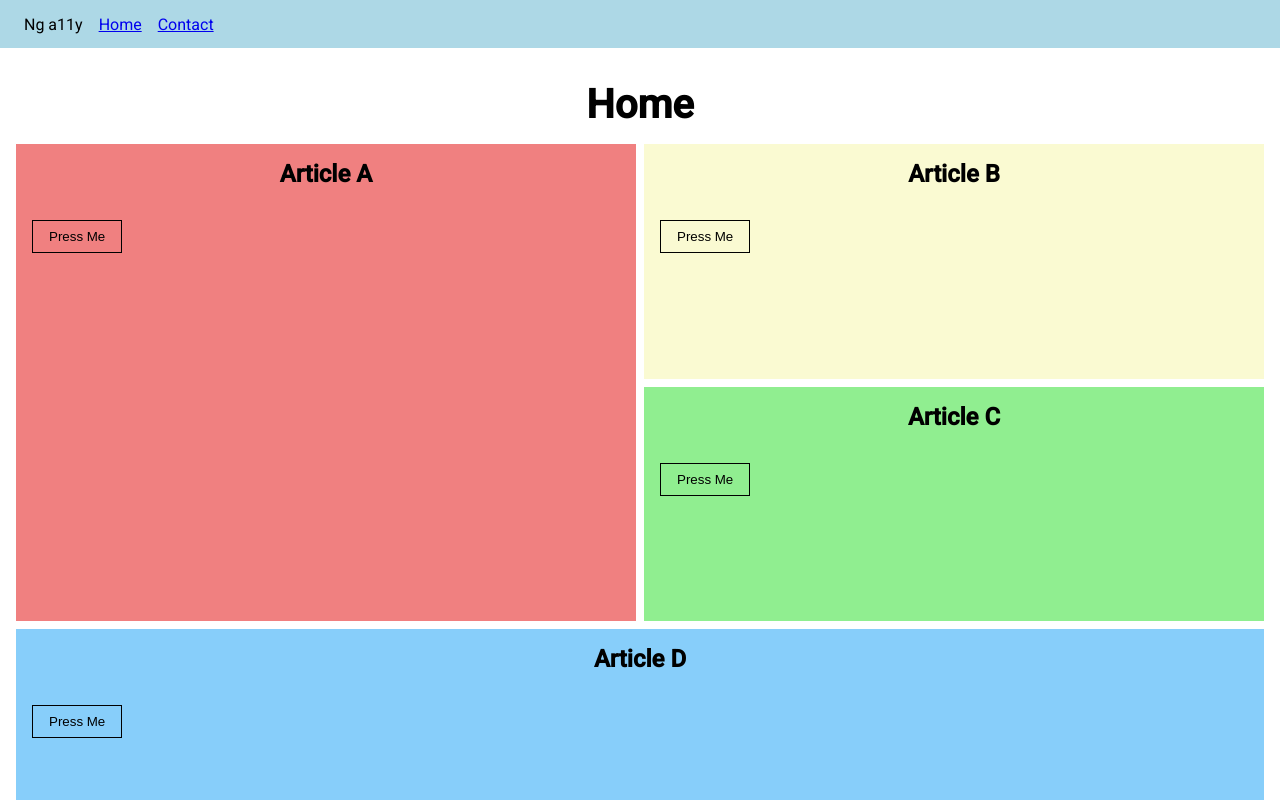
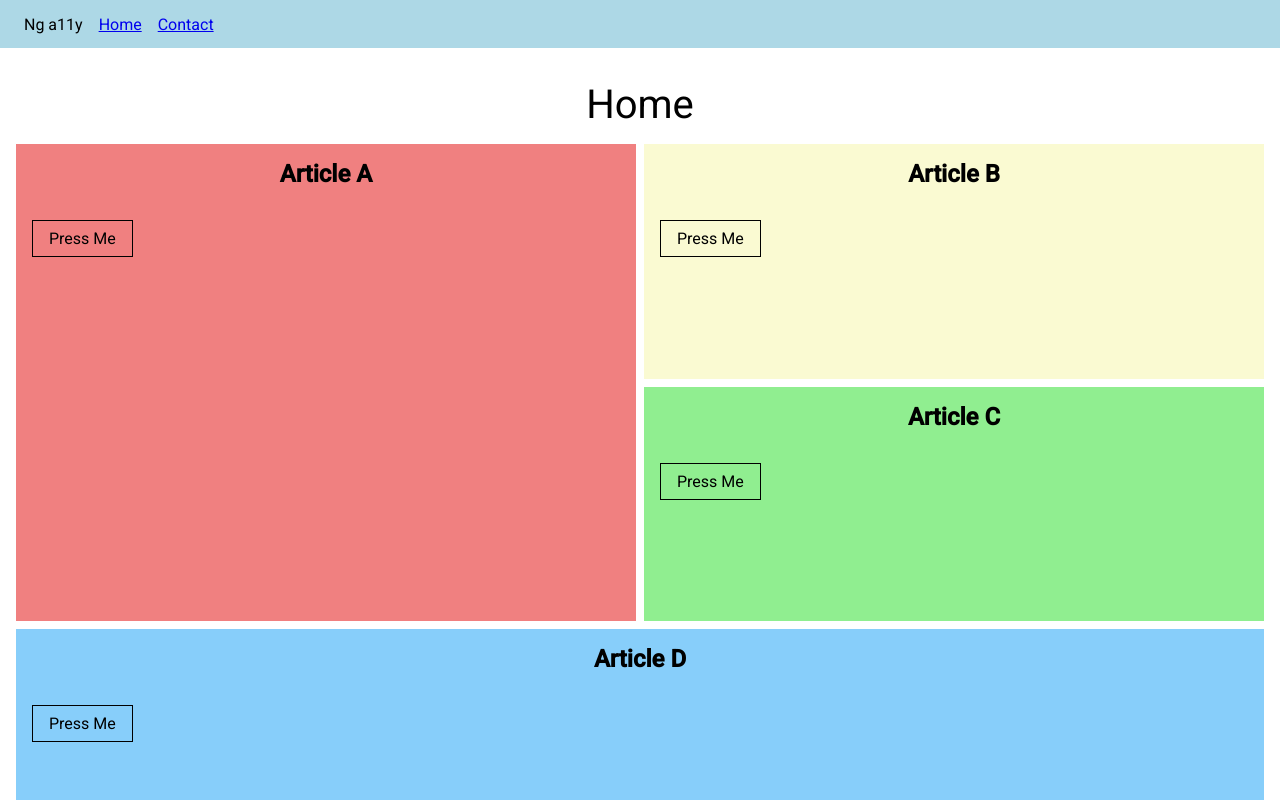
Before and after one commit to danmt/angular-a11y, an Angular app: page / in a window 1280 px wide. Shown: the top 800 px of the page. Built offline with nearby package versions, Linux system fonts and the light colour scheme.

Commit message:
home without semantic html

```diff
--- a/src/app/home/home.component.html
+++ b/src/app/home/home.component.html
@@ -1,24 +1,24 @@
-<section class="section">
-  <header class="section__header">
-    <h1 class="section__title">Home</h1>
-  </header>
+<div class="section">
+  <div class="section__header">
+    <div class="section__title">Home</div>
+  </div>
 
   <div class="section__container">
-    <article class="article type-a">
-      <h2 class="article__title">Article A</h2>
-      <button class="article__button">Press Me</button>
-    </article>
-    <article class="article type-b">
-      <h2 class="article__title">Article B</h2>
-      <button class="article__button">Press Me</button>
-    </article>
-    <article class="article type-c">
-      <h2 class="article__title">Article C</h2>
-      <button class="article__button">Press Me</button>
-    </article>
-    <article class="article type-d">
-      <h2 class="article__title">Article D</h2>
-      <button class="article__button">Press Me</button>
-    </article>
+    <div class="article type-a">
+      <div class="article__title">Article A</div>
+      <div class="article__button">Press Me</div>
+    </div>
+    <div class="article type-b">
+      <div class="article__title">Article B</div>
+      <div class="article__button">Press Me</div>
+    </div>
+    <div class="article type-c">
+      <div class="article__title">Article C</div>
+      <div class="article__button">Press Me</div>
+    </div>
+    <div class="article type-d">
+      <div class="article__title">Article D</div>
+      <div class="article__button">Press Me</div>
+    </div>
   </div>
-</section>
+</div>
```
